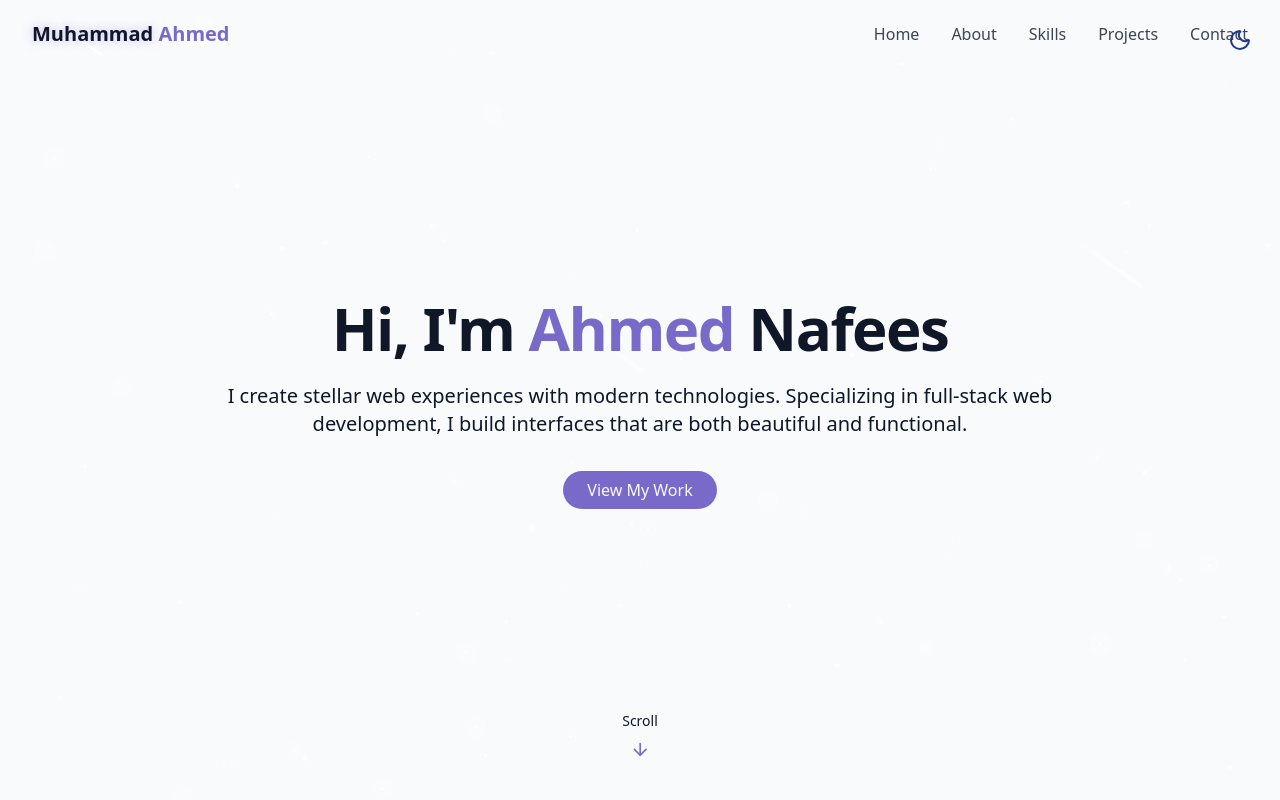
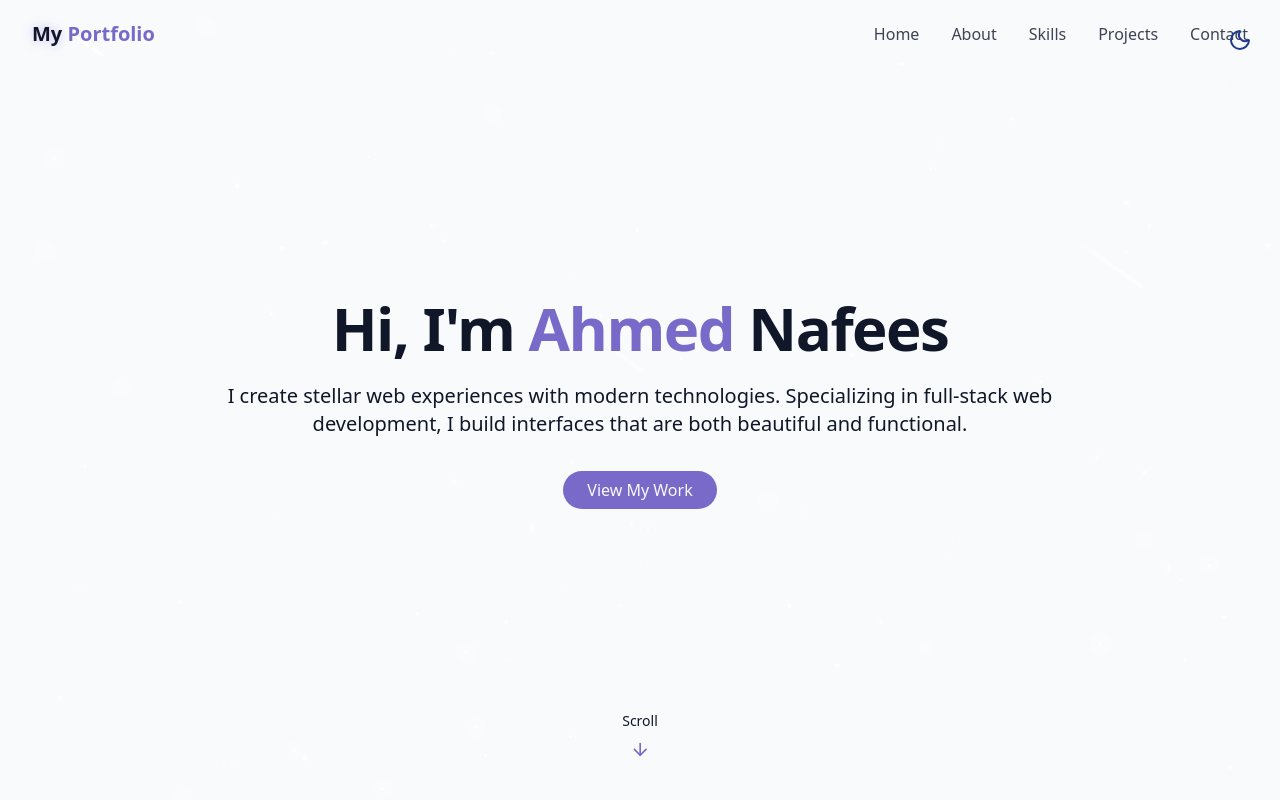
Before and after one commit to ahmeddaruwala/potfolio1, a React (Vite) app: page / in a window 1280 px wide. Shown: the top 800 px of the page. Built offline with nearby package versions, Linux system fonts and the light colour scheme.

Commit message:
portfolio

```diff
--- a/src/components/Navbar.jsx
+++ b/src/components/Navbar.jsx
@@ -36,7 +36,7 @@ export const Navbar = () => {
           className="text-xl font-bold text-primary flex items-center"
         >
           <span className="relative z-10">
-            <span className="text-glow text-foreground">Muhammad</span> Ahmed
+            <span className="text-glow text-foreground">My</span> Portfolio
           </span>
         </a>
 
--- a/src/components/Theme.jsx
+++ b/src/components/Theme.jsx
@@ -31,9 +31,10 @@ export const Theme = () => {
   return (
     <button
       onClick={toggleTheme}
-      className={cn("fixed max-sm:hidden top-5 right-5 z-50 p-2 rounded-full transition-colors duration-300",
-                    "focus:outline-hidden"
-       )}
+      className={cn(
+        "fixed max-sm:h-4 max-sm:w-4 top-5 right-5 z-50 p-2 rounded-full transition-colors duration-300",
+        "focus:outline-hidden"
+      )}
     >
       {isDarkMode ? (
         <Sun className="h-6 w-6 text-yellow-300" />
```
